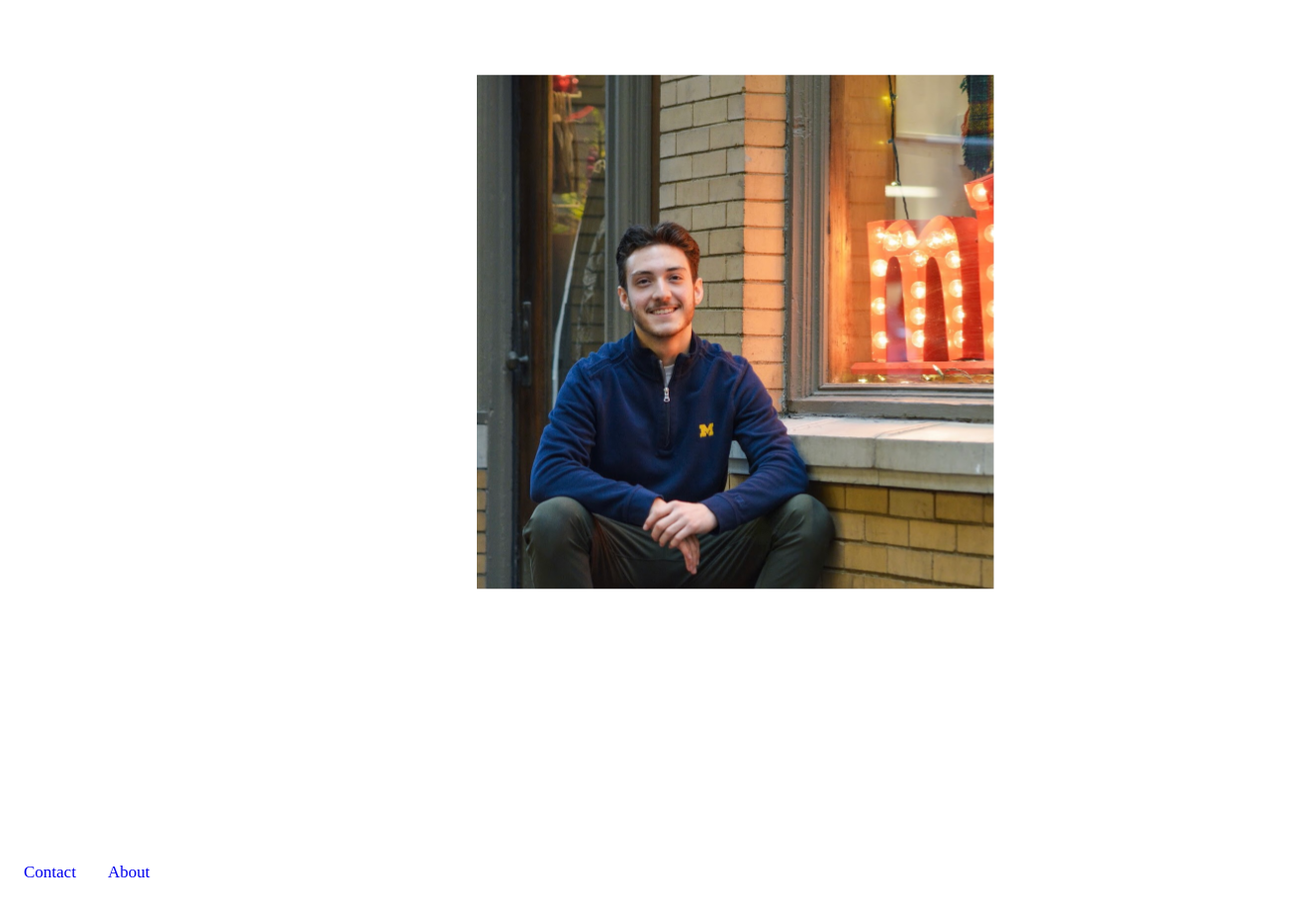
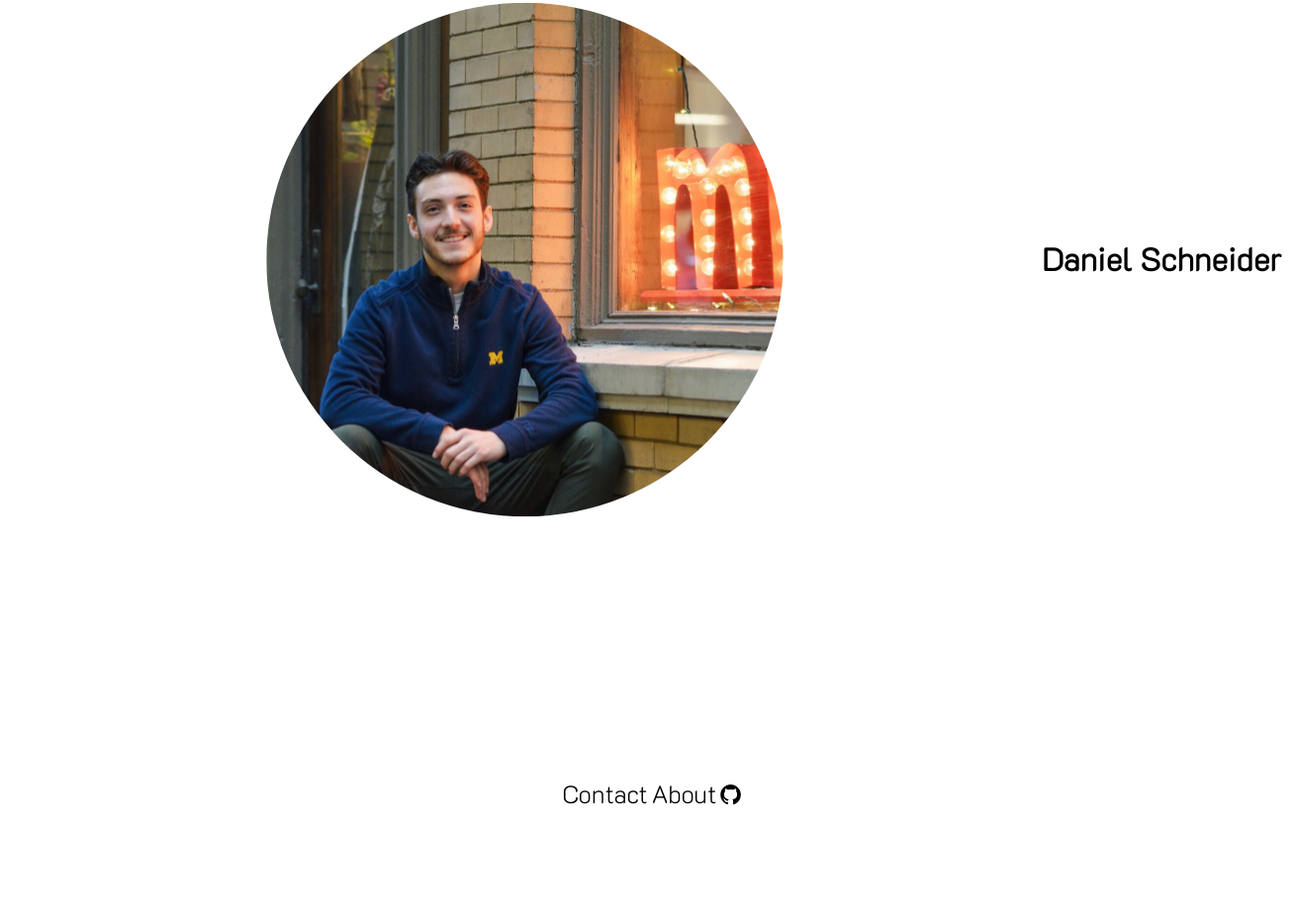
Before and after one commit to dschne27/dschne27.github.io, a plain HTML site: page index.html in a window 1280 px wide. Shown: the part 265-1190 px from the top of the page at 99% size, 1309 px wide, since content can reach past the window. Drawn offline with Linux system fonts and the light colour scheme.

Commit message:
formatting and animation

```diff
--- a/index.css
+++ b/index.css
@@ -1,25 +1,110 @@
-.title {
-    width: 300px;
-    margin: auto;
+h1 {
+    font-family: 'K2D', sans-serif;
 }
 
-.topnav a {
-  float: left;
-  text-align: center;
-  padding: 14px 16px;
-  text-decoration: none;
-  font-size: 17px;
-}
-.topnav a:hover {
-  background-color: #ddd;
-  color: black;
+.image {
+    grid-column-start: 1;
+    grid-column-end: 2;
+    grid-row-start: 1;
+    grid-row-end: 2;
+    justify-items: center;
+    align-items: center;
 }
 
-.headshot {
-    transform: scale(0.5,0.5);
-  border-radius: 10px;
-  display: block;
-  margin-left: auto;
-  margin-right: auto;
-  width: 50%;
+.name {
+    grid-column-start: 2;
+    grid-column-end: 3;
+    grid-row-start: 1;
+    grid-row-end: 2;
+    align-self: center;
 }
+.name1 {
+
+}
+
+.nav {
+    grid-column-start: 1;
+    grid-column-end:  3;
+    grid-row: 2 / 3;
+    text-align: center;
+
+}
+
+
+img {
+  transform: scale(0.5,0.5);
+  border-radius: 50%;
+
+}
+.grid {
+  display: grid;
+  grid-template-rows: 1fr 1fr;
+  grid-template-columns: 1fr 1fr;
+}
+
+.middle {
+    font-family: 'K2D', sans-serif;
+}
+
+a {
+    position: relative;
+    color: #000;
+    text-decoration: none;
+    font-size: 25px;
+
+}
+a:before {
+    content: "";
+    position: absolute;
+    width: 100%;
+    height: 2px;
+    bottom: 0;
+    left: 0;
+    background-color: #000;
+    visibility: hidden;
+    transform: scaleX(0);
+    transition: all 0.3s ease-in-out 0s;
+}
+a:hover:before {
+    visibility: visible;
+    transform: scaleX(1);
+}
+a:hover {
+  color: #000;
+}
+
+.text_1 {
+  overflow: hidden;
+  white-space: nowrap;
+  animation: typewriter;
+  display: inline-block;
+  position: relative;
+  animation-duration: 10s;
+  animation-timing-function: steps(25, end);
+  animation-iteration-count: infinite;
+}
+.text_1::after {
+  content: "|";
+  position: absolute;
+  right: 0;
+  animation: caret infinite;
+  animation-duration: 1s;
+  animation-timing-function: steps(1, end);
+}
+
+@keyframes typewriter {
+  0%, 100% {
+    width: 0;
+  }
+  20%, 80% {
+    width: 8em;
+  }
+}
+@keyframes caret {
+  0%, 100% {
+    opacity: 0;
+  }
+  50% {
+    opacity: 1;
+  }
+}
--- a/index.html
+++ b/index.html
@@ -4,19 +4,28 @@
    type = "text/css"
    href = "index.css" />
   <head>
-      <div class="title">
-          <title>Daniel Schneider</title>
-      </div>
+     <title>Daniel Schneider</title>
+     <link rel="preconnect" href="https://fonts.gstatic.com">
+     <link rel="stylesheet" href="https://cdnjs.cloudflare.com/ajax/libs/font-awesome/4.7.0/css/font-awesome.min.css">
+     <link href="https://fonts.googleapis.com/css2?family=K2D:wght@200&display=swap" rel="stylesheet">
   </head>
 
   <body>
-    <h1>Daniel Schneider</h1>
-    <div class="headshot">
-        <img src="dschne27.github.io/images/IMG_3099.JPG" alt="headshot picture">
-    </div>
-    <div class="topnav">
-      <a href="contact.html">Contact</a>
-      <a href="about.html">About</a>
-    </div>
+
+      <div class="grid">
+          <div class="name">
+            <h1 class="name1"><span class="text_1">Daniel Schneider</span></h1>
+          </div>
+          <div class="image">
+              <img src="images/IMG_3099.JPG" alt="headshot picture">
+          </div>
+          <div class="nav">
+              <div class="nav-box">
+                  <a class="middle" href="contact.html">Contact</a>
+                  <a class="middle" href="about.html">About</a>
+                  <a href="https://github.com/dschne27"><i class="fa fa-github" style="font-size:24px"></i></a>
+              </div>
+          </div>
+      </div>
   </body>
 </html>
```
